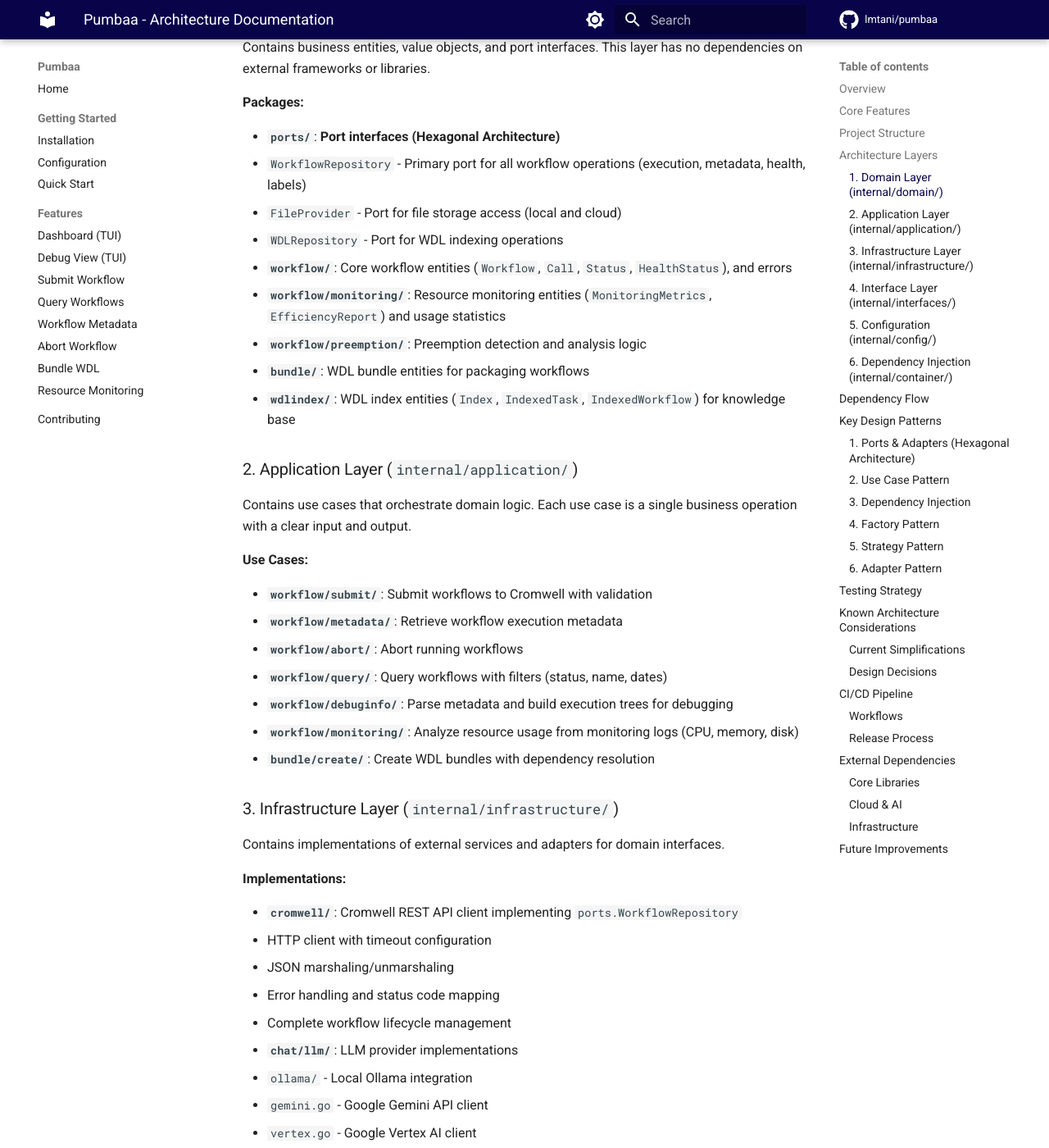
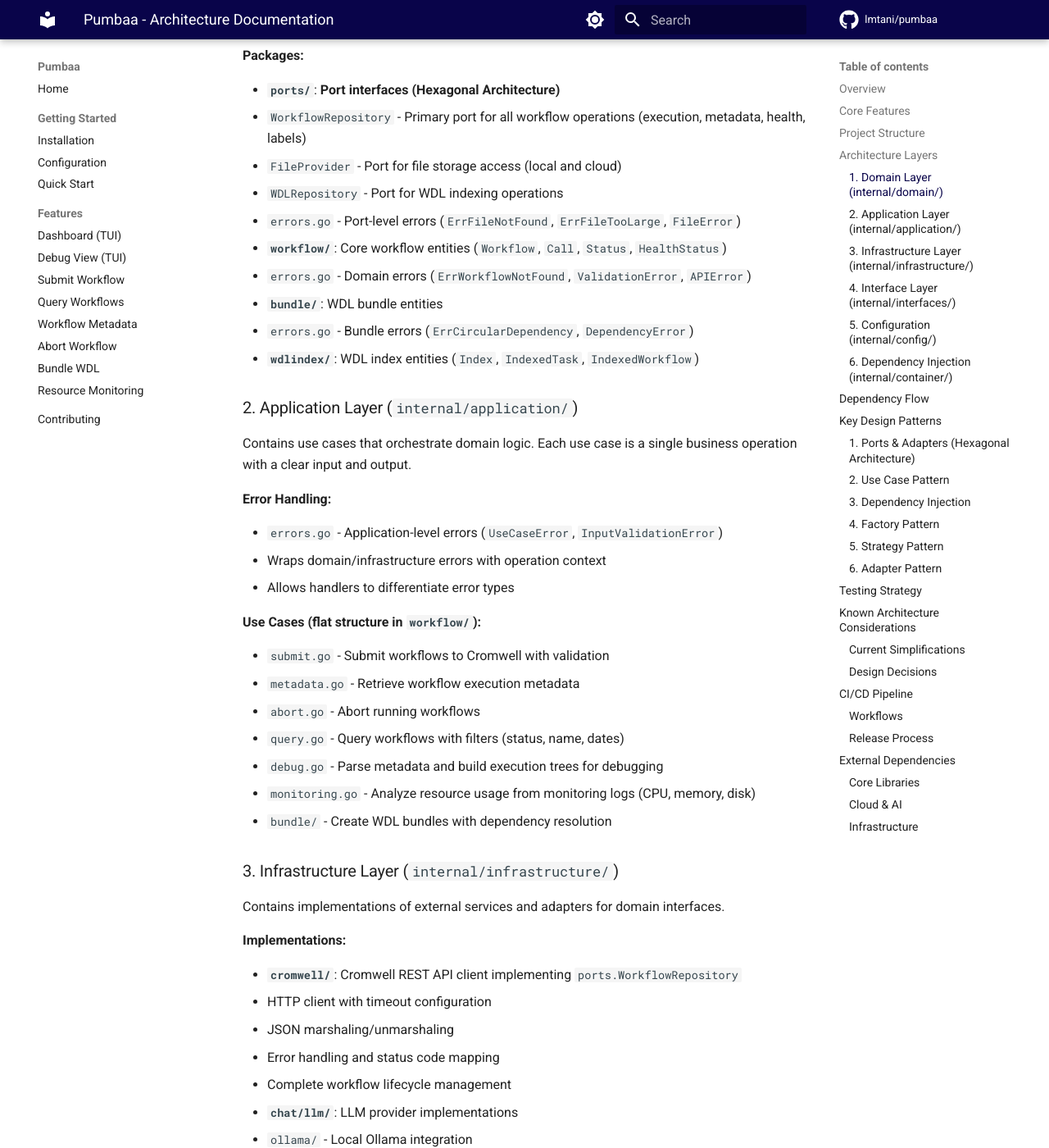
Before and after one commit to lmtani/pumbaa, an MkDocs documentation site: the page built from docs/ARCHITECTURE.md, in a window 1280 px wide and 1400 px high, scrolled down 1726 px. Shown: the whole window at 82% size. Built offline with MkDocs 1.6.1 and Material for MkDocs 9.7.7, drawn with Linux system fonts in a browser that asks for light colours; comment, search, counter and statistics services are not loaded; some of the changed text lies outside the part shown.

Commit message:
refactor: introduce structured error handling and update architecture documentation

```diff
--- a/docs/ARCHITECTURE.md
+++ b/docs/ARCHITECTURE.md
@@ -21,29 +21,26 @@ Pumbaa is a CLI tool for interacting with the Cromwell workflow engine and WDL f
 ├── cmd/cli/                    # Application entry point
 ├── internal/                   # Private application code
 │   ├── application/            # Use cases (Application Layer)
-│   │   ├── bundle/create/      # WDL bundle creation
-│   │   └── workflow/
-│   │       ├── abort/          # Workflow abortion
-│   │       ├── debuginfo/      # Debug info parsing and tree building
-│   │       ├── metadata/       # Metadata retrieval
-│   │       ├── monitoring/     # Resource usage analysis
-│   │       ├── query/          # Workflow querying
-│   │       └── submit/         # Workflow submission
+│   │   ├── errors.go           # Application layer error types
+│   │   ├── bundle/             # WDL bundle creation
+│   │   └── workflow/           # Workflow use cases (flat structure)
+│   │       ├── abort.go        # Abort running workflows
+│   │       ├── debug.go        # Debug info parsing
+│   │       ├── metadata.go     # Metadata retrieval
+│   │       ├── monitoring.go   # Resource usage analysis
+│   │       ├── query.go        # Workflow querying
+│   │       ├── submit.go       # Workflow submission
+│   │       └── testutil_test.go # Shared test mocks
 │   ├── config/                 # Configuration management
 │   ├── container/              # Dependency injection container
 │   ├── domain/                 # Domain entities and interfaces (Domain Layer)
-│   │   ├── bundle/             # Bundle entities
-│   │   ├── ports/              # Port interfaces (Hexagonal Architecture)
+│   │   ├── bundle/             # Bundle entities and errors
+│   │   ├── ports/              # Port interfaces and errors
 │   │   ├── wdlindex/           # WDL index entities
-│   │   └── workflow/           # Workflow entities
-│   │       ├── monitoring/     # Resource monitoring domain
-│   │       └── preemption/     # Preemption analysis
+│   │   └── workflow/           # Workflow entities and errors
 │   ├── infrastructure/         # External services adapters (Infrastructure Layer)
 │   │   ├── chat/               # LLM integrations and agent tools
 │   │   │   ├── agent/tools/    # Tool registry for chat agent
-│   │   │   │   ├── cromwell/   # Cromwell API tools
-│   │   │   │   ├── gcs/        # Google Cloud Storage tools
-│   │   │   │   └── wdl/        # WDL knowledge base tools
 │   │   │   └── llm/            # LLM providers (Gemini, Vertex, Ollama)
 │   │   ├── cromwell/           # Cromwell API client
 │   │   ├── session/            # SQLite session management
@@ -76,26 +73,33 @@ Contains business entities, value objects, and port interfaces. This layer has n
   - `WorkflowRepository` - Primary port for all workflow operations (execution, metadata, health, labels)
   - `FileProvider` - Port for file storage access (local and cloud)
   - `WDLRepository` - Port for WDL indexing operations
+  - `errors.go` - Port-level errors (`ErrFileNotFound`, `ErrFileTooLarge`, `FileError`)
 
-- **`workflow/`**: Core workflow entities (`Workflow`, `Call`, `Status`, `HealthStatus`), and errors
-- **`workflow/monitoring/`**: Resource monitoring entities (`MonitoringMetrics`, `EfficiencyReport`) and usage statistics
-- **`workflow/preemption/`**: Preemption detection and analysis logic
-- **`bundle/`**: WDL bundle entities for packaging workflows
-- **`wdlindex/`**: WDL index entities (`Index`, `IndexedTask`, `IndexedWorkflow`) for knowledge base
+- **`workflow/`**: Core workflow entities (`Workflow`, `Call`, `Status`, `HealthStatus`)
+  - `errors.go` - Domain errors (`ErrWorkflowNotFound`, `ValidationError`, `APIError`)
+- **`bundle/`**: WDL bundle entities
+  - `errors.go` - Bundle errors (`ErrCircularDependency`, `DependencyError`)
+- **`wdlindex/`**: WDL index entities (`Index`, `IndexedTask`, `IndexedWorkflow`)
 
 ### 2. Application Layer (`internal/application/`)
 
 Contains use cases that orchestrate domain logic. Each use case is a single business operation with a clear input and output.
 
-**Use Cases:**
+**Error Handling:**
 
-- **`workflow/submit/`**: Submit workflows to Cromwell with validation
-- **`workflow/metadata/`**: Retrieve workflow execution metadata
-- **`workflow/abort/`**: Abort running workflows
-- **`workflow/query/`**: Query workflows with filters (status, name, dates)
-- **`workflow/debuginfo/`**: Parse metadata and build execution trees for debugging
-- **`workflow/monitoring/`**: Analyze resource usage from monitoring logs (CPU, memory, disk)
-- **`bundle/create/`**: Create WDL bundles with dependency resolution
+- `errors.go` - Application-level errors (`UseCaseError`, `InputValidationError`)
+  - Wraps domain/infrastructure errors with operation context
+  - Allows handlers to differentiate error types
+
+**Use Cases (flat structure in `workflow/`):**
+
+- `submit.go` - Submit workflows to Cromwell with validation
+- `metadata.go` - Retrieve workflow execution metadata
+- `abort.go` - Abort running workflows
+- `query.go` - Query workflows with filters (status, name, dates)
+- `debug.go` - Parse metadata and build execution trees for debugging
+- `monitoring.go` - Analyze resource usage from monitoring logs (CPU, memory, disk)
+- `bundle/` - Create WDL bundles with dependency resolution
 
 ### 3. Infrastructure Layer (`internal/infrastructure/`)
 
@@ -276,14 +280,6 @@ Infrastructure adapters translate between external APIs and domain interfaces.
    - **Reason**: Tree building is tightly coupled to metadata structure and not reused elsewhere
    - **Impact**: Slightly mixed responsibilities, but isolated to one package
 
-2. **Submit UseCase** reads files directly with `os.ReadFile()`
-   - **Reason**: Simple file operations don't warrant additional abstraction for current use cases
-   - **Impact**: Harder to test, but file I/O is straightforward
-
-3. **preemption package in domain**
-   - **Reason**: Preemption detection is domain logic, even if it feels like analysis
-   - **Impact**: Acceptable as it represents business rules
-
 ### Design Decisions
 
 - **Centralized Ports Package**: All port interfaces are defined in `domain/ports/` following Hexagonal Architecture. This makes it easy to see all external dependencies and maintains a clear boundary between domain and infrastructure.
@@ -344,14 +340,8 @@ The project uses GitHub Actions for continuous integration and releases:
 - **`google.golang.org/adk`**: Agent Development Kit (sessions, tools)
 - **`mattn/go-sqlite3`**: Session storage
 
-## Future Improvements
-
-1. **File Reader Interface**: Inject file reading into Submit UseCase
-2. **Workflow Events**: Domain events for workflow state changes
-3. **Local Workflow Cache**: Reduce API calls with intelligent caching
-
 ---
 
-**Last Updated**: 2025-01-25
-**Document Version**: 2.0
+**Last Updated**: 2025-12-26
+**Document Version**: 2.1
 **Project Version**: See [releases](https://github.com/lmtani/pumbaa/releases)
```
Also changed, not shown: 2 other files.
